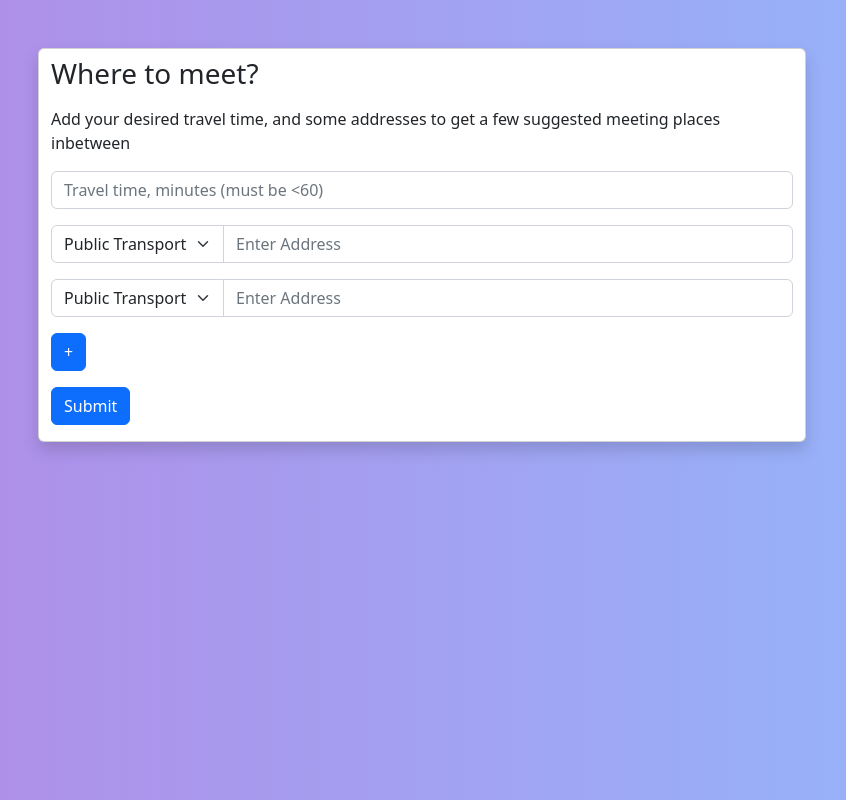
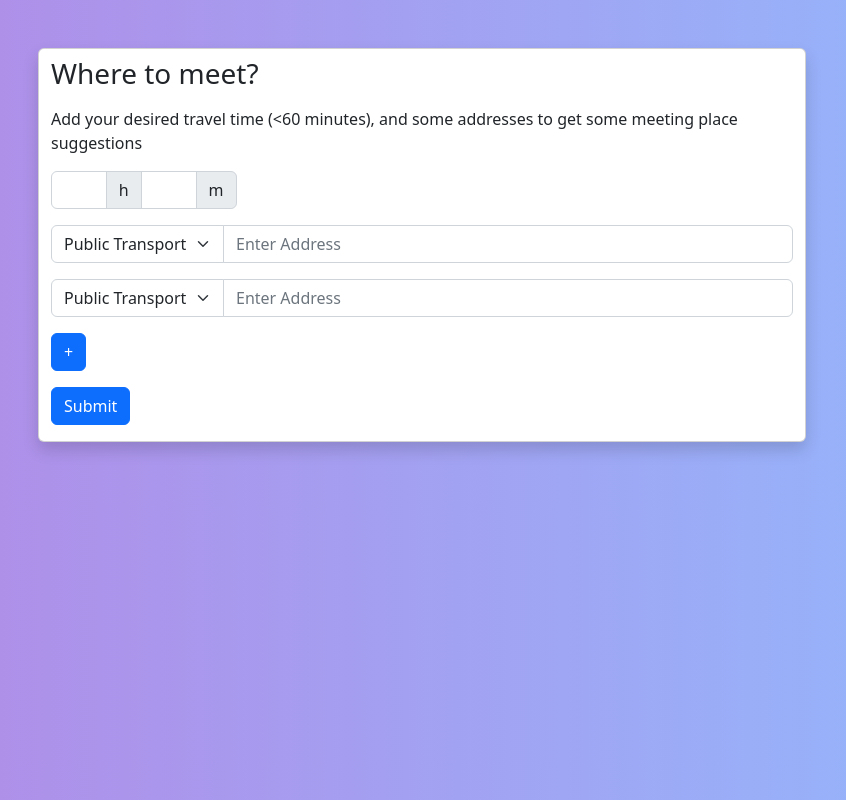
Before and after one commit to shanetwinterhalter/where-to-meet, a Flask app: page / in a window 1280 px wide. Shown: the whole page, without its empty margins (218-1064 px from the left). Run offline with Flask 2, Linux system fonts and the light colour scheme; some libraries are stand-ins or nearby versions.

Commit message:
Update travel time input to take hours and minutes

```diff
--- a/web/static/custom.css
+++ b/web/static/custom.css
@@ -27,3 +27,12 @@
 .autocomplete-suggestions strong { font-weight: normal; color: #3399FF; }
 .autocomplete-group { padding: 2px 5px; }
 .autocomplete-group strong { display: block; border-bottom: 1px solid #000; }
+
+input[type="number"]::-webkit-outer-spin-button,
+input[type="number"]::-webkit-inner-spin-button {
+    -webkit-appearance: none;
+    margin: 0;
+}
+input[type="number"] {
+    -moz-appearance: textfield;
+}
--- a/web/templates/front_page.html
+++ b/web/templates/front_page.html
@@ -10,15 +10,22 @@
                 </div>
                 <div>
                     <!-- Content here -->
-                    <p>Add your desired travel time, and some addresses to get a few suggested meeting places inbetween</p>
+                    <p>Add your desired travel time (<{{max_time}} minutes), and some addresses to get some meeting place suggestions</p>
                     {% if submit_error %}
                     <p class="text-danger">You need to add some addresses</p>
                     {% endif %}
                     <form action="calculate" method="POST">
                         <div class="form-group" id="input_form">
                             <div class="input-group mb-3">
-                                <input type="number" class="form-control" id="travel_time" name="travelTime"
-                                    placeholder="Travel time, minutes (must be <{{max_time}})" step="1">
+                                <div class="col-sm-3 justify-content-left">
+                                    <div class="input-group">
+                                    <input type="number" class="form-control" id="travel_time_hours" name="travelTimeHours"
+                                    step="1" min="0" max="1">
+                                    <span class="input-group-text">h</span>
+                                    <input type="number" class="form-control" id="travel_time_mins" name="travelTimeMins" min="0" max="60">
+                                    <span class="input-group-text">m</span>
+                                    </div>
+                                </div>
                             </div>
                             <div class="input-group mb-3">
                                 <div class="col-xs justify-content-left">
```
Also changed, not shown: web/request.py (+5 -2 lines).
